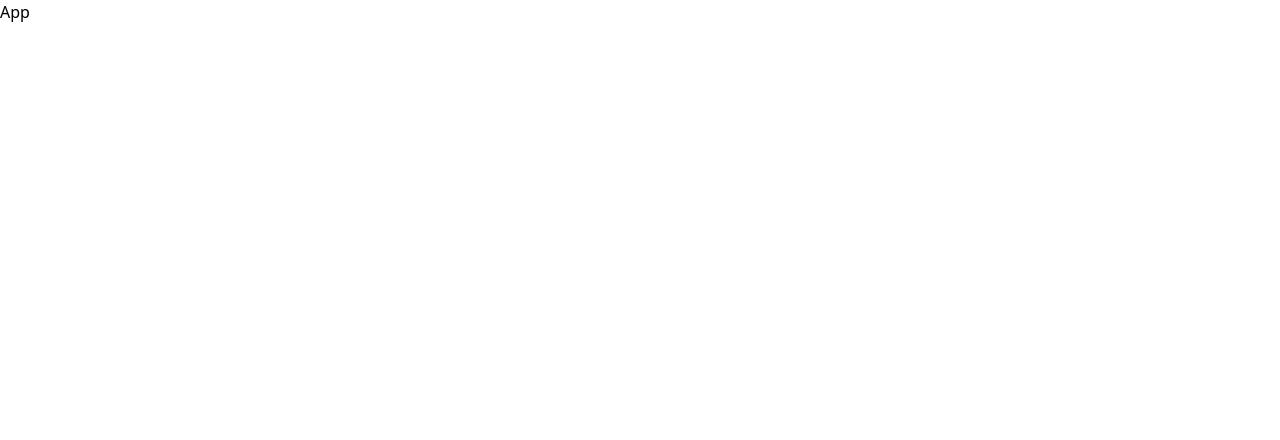
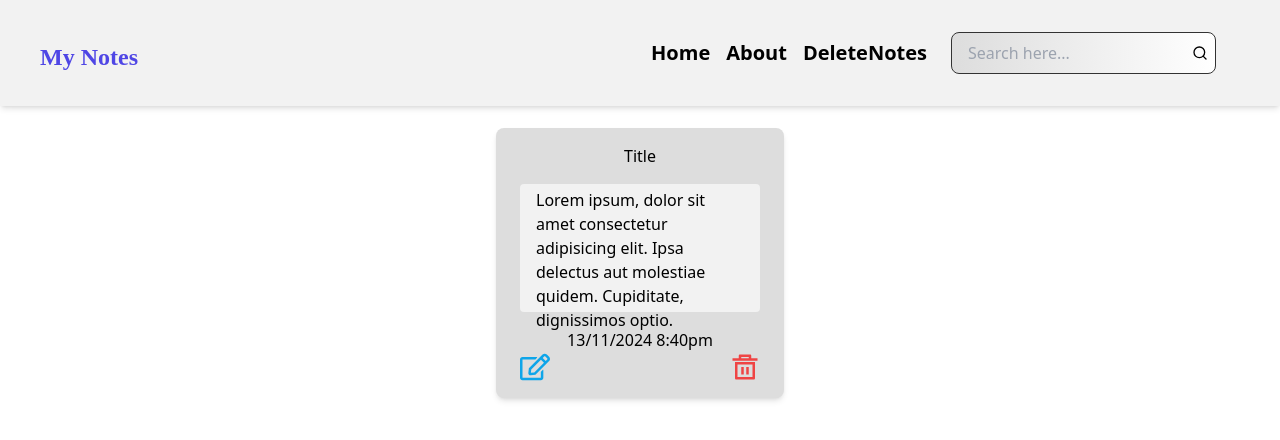
Before and after one commit to ahmadrazanawab/todoapp, a React (Vite) app: page / in a window 1280 px wide. Shown: the top 440 px of the page. Built offline with nearby package versions, Linux system fonts and the light colour scheme.

Commit message:
complete navbar and todoList

```diff
--- a/package.json
+++ b/package.json
@@ -11,7 +11,9 @@
   },
   "dependencies": {
     "react": "^18.3.1",
-    "react-dom": "^18.3.1"
+    "react-dom": "^18.3.1",
+    "react-icons": "^5.3.0",
+    "uuid": "^11.0.3"
   },
   "devDependencies": {
     "@eslint/js": "^9.13.0",
--- a/src/App.jsx
+++ b/src/App.jsx
@@ -1,9 +1,12 @@
 import React from 'react'
-
+import Navbar from './components/Navbar'
+import Todo from './components/Todo'
+//import { v4 as uuidv4 } from 'uuid';
 const App = () => {
   return (
     <div>
-      App
+          <Navbar />
+          <Todo/>
     </div>
   )
 }
--- /dev/null
+++ b/src/Context/Context.jsx
@@ -0,0 +1,4 @@
+import { createContext } from "react";
+const noteProvider = createContext();
+
+export default noteProvider;
--- /dev/null
+++ b/src/Context/ContextProvider.jsx
@@ -0,0 +1,11 @@
+import React from 'react'
+import noteProvider from './Context'
+const ContextProvider = ({children}) => {
+  return (
+    <noteProvider.Provider>
+      {children}
+    </noteProvider.Provider>
+  )
+}
+
+export default ContextProvider
--- /dev/null
+++ b/src/components/Navbar.jsx
@@ -0,0 +1,39 @@
+import React, { useState } from 'react'
+import { GiHamburgerMenu } from "react-icons/gi";
+import { IoClose } from "react-icons/io5";
+import { FiSearch } from "react-icons/fi";
+
+
+const Navbar = () => {
+    const [open, setOpen] = useState(false);
+
+    // button color = "#4CAF50"
+  return (
+    <div className='shadow-md w-full fixed top-0 left-0'>
+          <div className='md:flex items-center justify-between bg-[#f2f2f2] py-4 md:px-10 px-7'>
+              <div className='font-bold text-2xl cursor-pointer flex items-center font-[Poppins] text-gray-800'>
+                  <span className='text-2xl text-indigo-600  pt-2'>
+                  My Notes
+                  </span>
+
+              </div>
+              <div onClick={() =>setOpen(!open)} className='text-3xl absolute right-8 top-6 cursor-pointer md:hidden'>
+                  {open ? <IoClose />: <GiHamburgerMenu />}
+              </div>
+              <div className={`md:flex bg-[#ddd] md:bg-[#f2f2f2]  items-center  md:pb-0 pb-12 absolute md:static   md:z-auto z-[-1] left-0 w-full md:w-auto md:pl-0 px-2 my-2 transition-all duration-500 ease-in ${open ? 'top-20 opacity-100':'top-[-490px]'} md:opacity-100 opacity-0`}>
+                  <form action="" className="md:flex items-center text-center md:justify-center " >
+                      <h4 className="md:mx-2 md:py-0 py-2 md:my-0 my-4 text-xl font-semibold">Home</h4>
+                      <h4 className='md:mx-2 md:py-0 py-2 md:my-0 my-4 text-xl font-semibold '>About</h4>
+                      <button className='md:mx-2 md:py-0 py-2 md:my-0 my-4 text-xl font-semibold '>DeleteNotes</button>
+                      <label htmlFor="srch" className="flex items-center justify-end">
+                      <input type="text" className="md:px-4 md:py-2 md:bg-gradient-to-r md:from-[#ddd] md:to-transparent border-[1px] border-[#333] w-full mx-4 my-2 px-4 py-2 outline-none rounded-lg " id='srch' placeholder='Search here...' />
+                          <FiSearch className="flex absolute mr-6" />
+                    </label>
+                  </form>
+              </div>
+          </div>
+    </div>
+  )
+}
+
+export default Navbar
--- /dev/null
+++ b/src/components/Todo.jsx
@@ -0,0 +1,14 @@
+import React from 'react'
+import TodoList from './TodoList'
+
+const Todo = () => {
+  return (
+      <div className="mt-32 w-full">
+          <div className="flex justify-center">
+             <TodoList/>
+          </div>
+    </div>
+  )
+}
+
+export default Todo
--- /dev/null
+++ b/src/components/TodoAdd.jsx
@@ -0,0 +1,11 @@
+import React from 'react'
+
+const TodoAdd = () => {
+  return (
+    <div>
+      Todo Add
+    </div>
+  )
+}
+
+export default TodoAdd
--- /dev/null
+++ b/src/components/TodoList.jsx
@@ -0,0 +1,22 @@
+import React from 'react'
+import { RiDeleteBin5Line } from "react-icons/ri";
+import { FaRegEdit } from "react-icons/fa";
+const TodoList = () => {
+  return (
+    <div>
+        <div className='shadow-md rounded-lg bg-[#ddd] py-4 px-6 text-center'>
+              <h4 className="mb-4">Title</h4>
+              <div className="bg-[#f2f2f2] flex h-32 w-60 text-start px-4 py-1 rounded">
+                    <p>Lorem ipsum, dolor sit amet consectetur adipisicing elit. Ipsa delectus aut molestiae quidem. Cupiditate, dignissimos optio.</p>
+              </div>
+              <p className="mt-4">13/11/2024 8:40pm</p>
+              <div className="flex justify-between">
+                    <FaRegEdit className="text-sky-500 cursor-pointer " size={30} />
+                    <RiDeleteBin5Line className="text-red-500 cursor-pointer" size={30} />
+              </div>
+      </div>
+    </div>
+  )
+}
+
+export default TodoList
```
Also changed, not shown: 1 other file (tests, documents, lock files or other folders).
